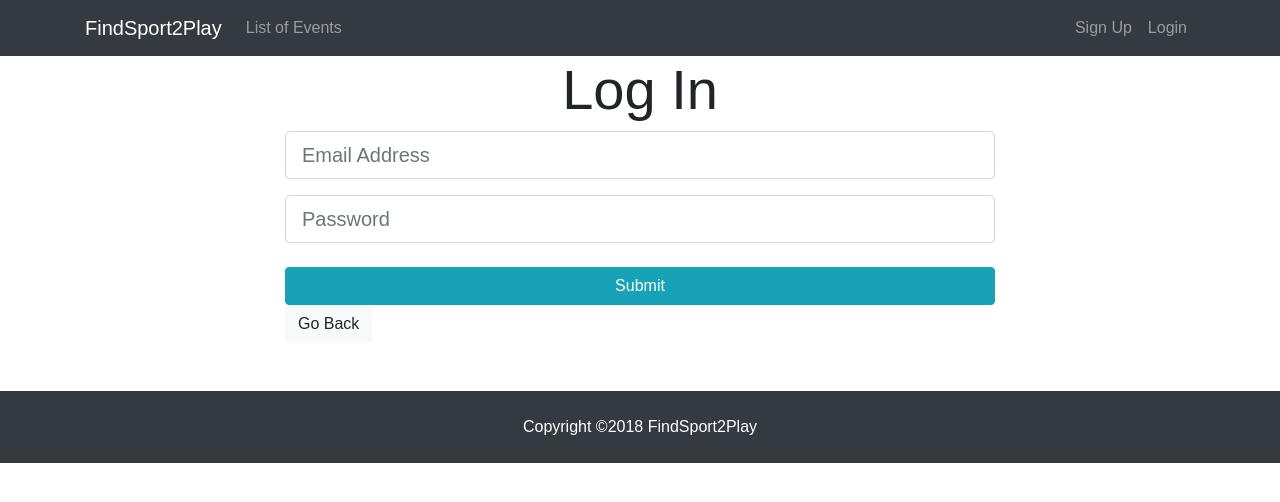
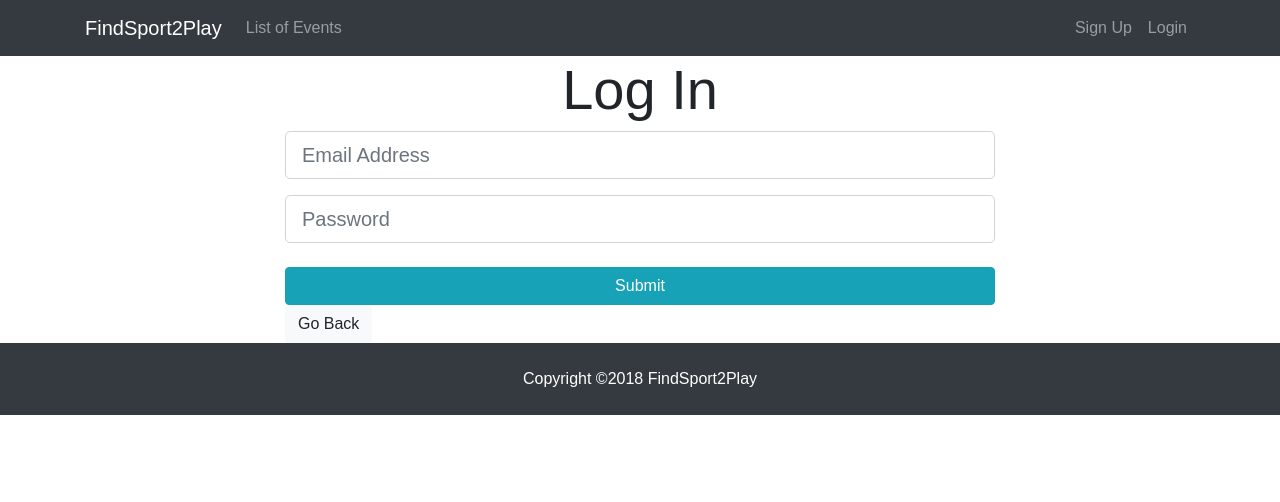
Before and after one commit to topdeveloper55/Find-Sport-2-Play, a React (Create React App) app in the folder client/: page /login in a window 1280 px wide. Shown: the top 502 px of the page. Built offline with nearby package versions, Linux system fonts and the light colour scheme; no server answers.

Commit message:
remove margin top

```diff
--- a/client/src/components/layout/Footer.js
+++ b/client/src/components/layout/Footer.js
@@ -2,7 +2,7 @@ import React from 'react';
 
 export default() => {
     return(
-        <footer className="bg-dark text-white mt-5 p-4 text-center">
+        <footer className="bg-dark text-white p-4 text-center">
             Copyright &copy;{new Date().getFullYear()} FindSport2Play
         </footer>
     );
```
